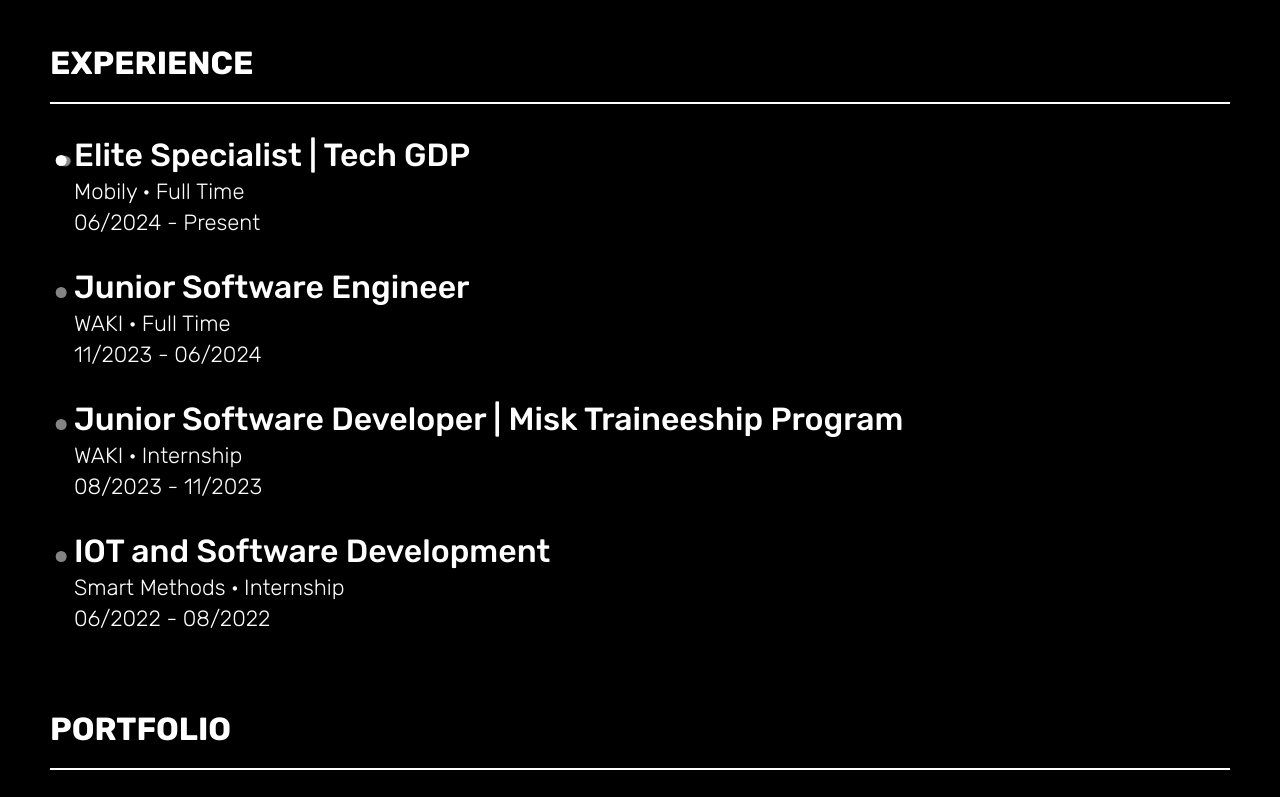
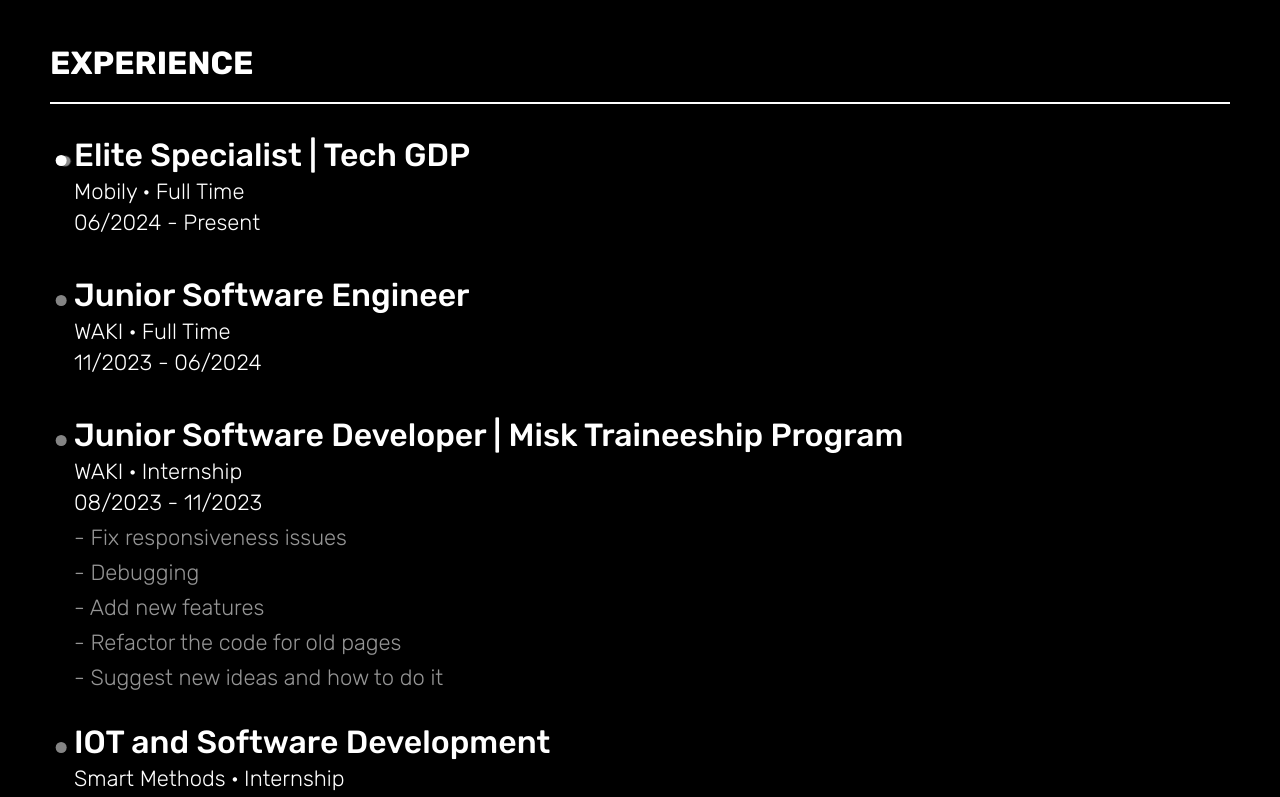
Before and after one commit to Mateeb11/portfolio, a React (Vite) app: page / in a window 1280 px wide. Shown: the part 960-1757 px from the top of the page. Built offline with nearby package versions, Linux system fonts and the light colour scheme.

Commit message:
Added job description (needs more work)

```diff
--- a/src/Components/Experience/Experience.jsx
+++ b/src/Components/Experience/Experience.jsx
@@ -2,8 +2,6 @@
 import MileStone from "./MileStone";
 
 import SectionTitle from "../../UI/SectionTitle";
-
-import whiteCircle from "../../assets/circle-white.svg";
 
 export default function Experience() {
   return (
@@ -25,6 +23,13 @@
           title="Junior Software Developer | Misk Traineeship Program"
           company="WAKI · Internship"
           time="08/2023 - 11/2023"
+          description={[
+            "Fix responsiveness issues",
+            "Debugging",
+            "Add new features",
+            "Refactor the code for old pages",
+            "Suggest new ideas and how to do it",
+          ]}
         ></MileStone>
         <MileStone
           title="IOT and Software Development"
--- a/src/Components/Experience/Experience.module.scss
+++ b/src/Components/Experience/Experience.module.scss
@@ -19,6 +19,16 @@
     .small {
       font-size: var(--fs-small);
       font-weight: var(--fw-light);
+    }
+
+    .description {
+      display: grid;
+      gap: 0.25em;
+      padding-top: 0.25em;
+
+      span {
+        color: var(--gray);
+      }
     }
 
     @media (min-width: 1024px) {
--- a/src/Components/Experience/MileStone.jsx
+++ b/src/Components/Experience/MileStone.jsx
@@ -1,6 +1,12 @@
 import classes from "../Experience/Experience.module.scss";
 
-export default function MileStone({ title, company, time, current }) {
+export default function MileStone({
+  title,
+  company,
+  time,
+  current,
+  description = [],
+}) {
   return (
     <li className={`${classes.milestone} ${current && classes.current}`}>
       <div className={classes.content}>
@@ -9,6 +15,15 @@
         <span className={classes.small}>{company}</span>
         <span className={classes.small}>{time}</span>
       </div>
+      {description && (
+        <div className={classes.description}>
+          {description.map((line, i) => (
+            <span className={classes.small} key={i}>
+              - {line}
+            </span>
+          ))}
+        </div>
+      )}
     </li>
   );
 }
```
